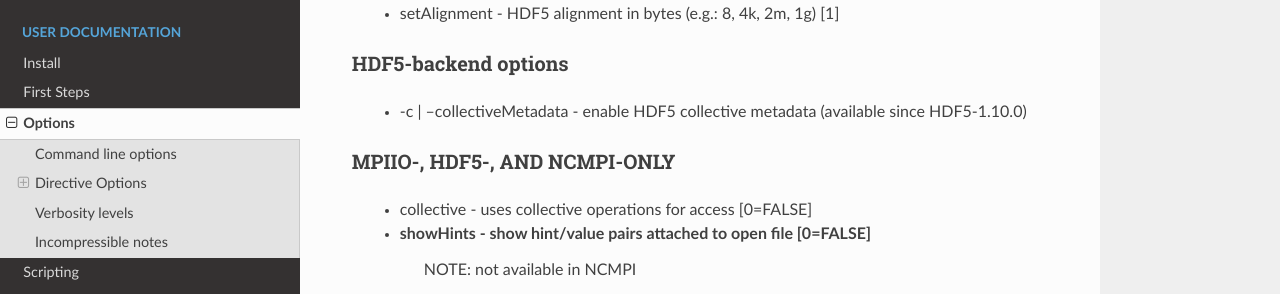
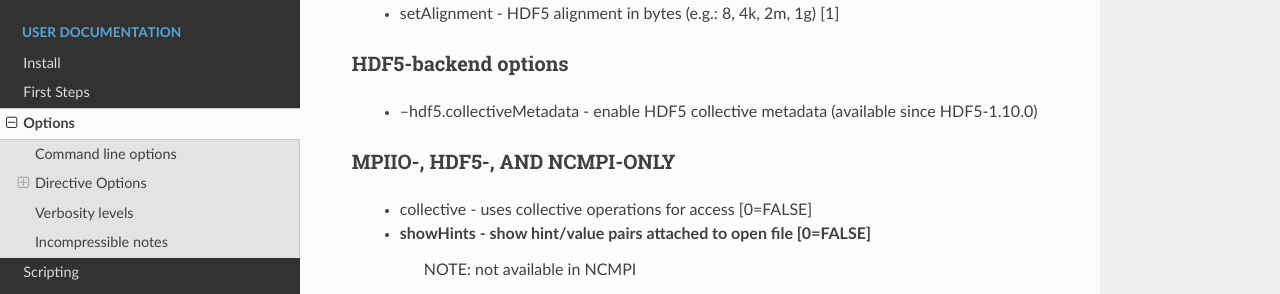
Before and after one commit to hpc/ior, a Sphinx documentation site: the page built from doc/sphinx/userDoc/options.rst, in a window 1280 px wide and 900 px high, scrolled down 8404 px. Shown: the part 156-450 px from the top of the window. Built offline with Sphinx 7.4.7 and the Read the Docs theme 2.0.0, drawn with Linux system fonts in a browser that asks for light colours; formulas are drawn with MathJax 3.

Commit message:
Updated docu for the changed behavior.

```diff
--- a/doc/sphinx/userDoc/options.rst
+++ b/doc/sphinx/userDoc/options.rst
@@ -291,7 +291,7 @@ HDF5-ONLY
 
 HDF5-backend options
 ^^^^^^^^^^^^^^^^^^^^
-  * -c | --collectiveMetadata   - enable HDF5 collective metadata (available since HDF5-1.10.0)
+  * --hdf5.collectiveMetadata   - enable HDF5 collective metadata (available since HDF5-1.10.0)
 
 MPIIO-, HDF5-, AND NCMPI-ONLY
 ^^^^^^^^^^^^^^^^^^^^^^^^^^^^^^
```
